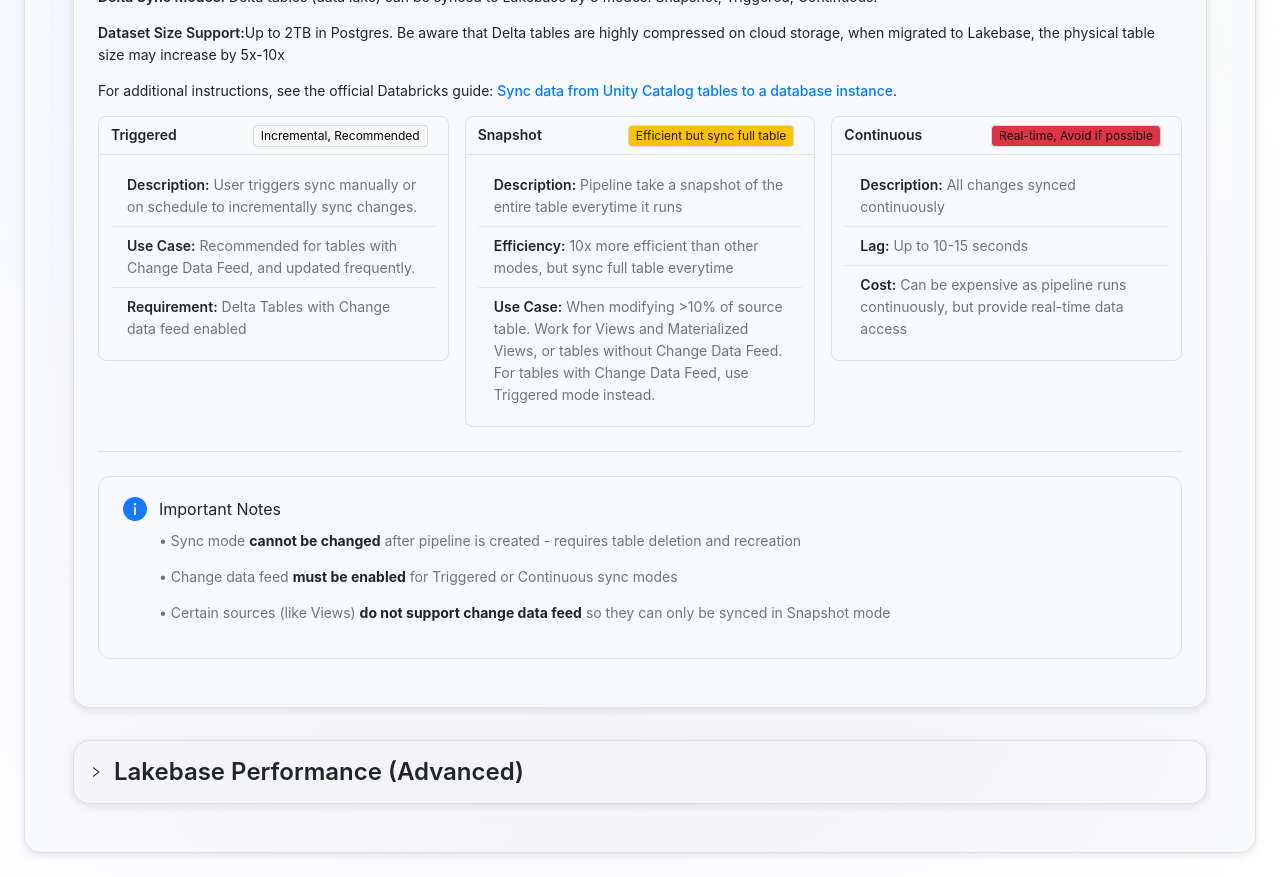
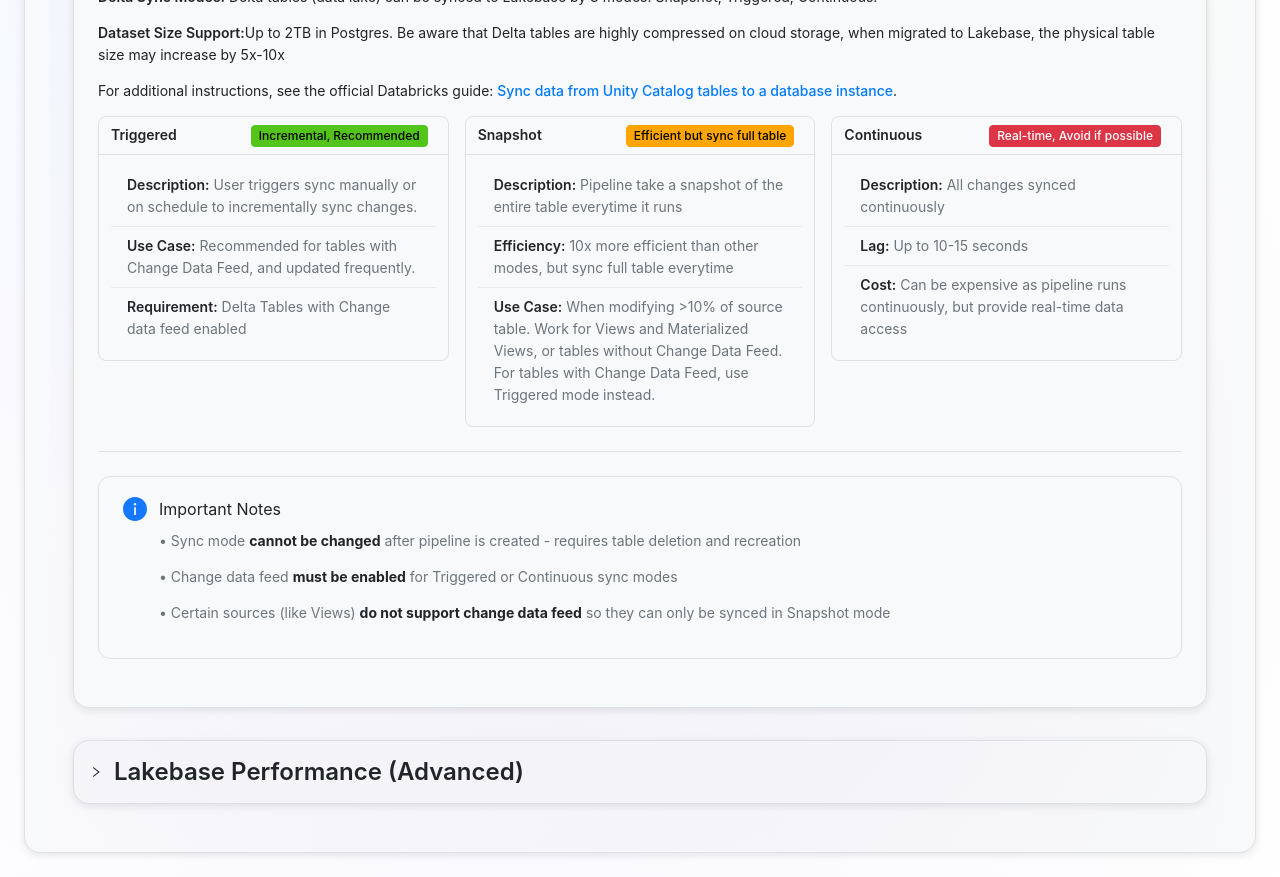
Before and after one commit to databricks-solutions/lakebase-poc-accelerator, a React (Create React App) app in the folder app/frontend/: page / in a window 1280 px wide. Shown: the part 1240-2117 px from the top of the page. Built offline with nearby package versions, Linux system fonts and the light colour scheme.

Commit message:
fixed colors on the red, changed the color of the info icon notification, and removed auto complete on the inputs that had them because that led to bad formatting when selected and the auto complete was not consistent across inputs

```diff
--- a/app/frontend/src/App.css
+++ b/app/frontend/src/App.css
@@ -54,6 +54,8 @@
   font-family: 'Inter', -apple-system, BlinkMacSystemFont, 'Segoe UI', 'Roboto', 'Oxygen', 'Ubuntu', 'Cantarell', 'Fira Sans', 'Droid Sans', 'Helvetica Neue', sans-serif;
 }
 
+
+
 /* Theme-aware Ant Design overrides */
 [data-theme="dark"] .ant-layout {
   background: var(--dark-bg) !important;
@@ -112,7 +114,7 @@
 }
 
 [data-theme="dark"] .ant-card-actions .ant-btn span,
-[data-theme="dark"] .ant-card-actions .ant-btn .anticon,
+[data-theme="dark"] .ant-card-actions .ant-btn ,
 [data-theme="dark"] .ant-card-actions .ant-btn * {
   color: white !important;
   text-shadow: none !important;
@@ -124,7 +126,7 @@
 }
 
 [data-theme="dark"] .ant-card-actions .ant-btn:hover span,
-[data-theme="dark"] .ant-card-actions .ant-btn:hover .anticon,
+[data-theme="dark"] .ant-card-actions .ant-btn:hover,
 [data-theme="dark"] .ant-card-actions .ant-btn:hover * {
   color: white !important;
   text-shadow: none !important;
@@ -625,8 +627,7 @@
 
 /* Force all background properties to be overridden */
 [data-theme="dark"] .ant-switch * {
-  background: inherit !important;
-  background-color: inherit !important;
+  background: inherit;
 }
 
 [data-theme="dark"] .ant-switch:not(.ant-switch-checked) * {
@@ -638,6 +639,7 @@
   background: #ff4d4f !important;
   background-color: #ff4d4f !important;
 }
+
 
 /* Specific tag colors for Delta Sync cards in dark mode */
 /* Override inline styles with more specific selectors */
@@ -759,7 +761,7 @@
 
 /* Remove black boxes around button text */
 [data-theme="dark"] .ant-btn span,
-[data-theme="dark"] .ant-btn .anticon,
+[data-theme="dark"] .ant-btn ,
 [data-theme="dark"] .ant-btn * {
   color: white !important;
   text-shadow: none !important;
@@ -771,7 +773,7 @@
 }
 
 [data-theme="dark"] .ant-btn:hover span,
-[data-theme="dark"] .ant-btn:hover .anticon,
+[data-theme="dark"] .ant-btn:hover ,
 [data-theme="dark"] .ant-btn:hover * {
   color: white !important;
   text-shadow: none !important;
@@ -923,8 +925,33 @@
   color: var(--dark-text);
 }
 
+.success-tag,
 [data-theme="dark"] .success-tag {
   color: black !important;
+  background: #52c41a !important;
+  border-color: #52c41a !important;
+  font-weight: 500 !important;
+}
+
+.acceptable-tag,
+[data-theme="dark"] .acceptable-tag {
+  color: black !important;
+  background: #ffa500 !important;
+  border-color: #ffa500 !important;
+  font-weight: 500 !important;
+}
+
+.failure-tag,
+[data-theme="dark"] .failure-tag {
+  color: white !important;
+  background: #dc3545 !important;
+  border-color: #dc3545 !important;
+  font-weight: 500 !important;
+}
+
+[data-theme="dark"] .ant-input {
+  color: white !important;
+  background: #2a2a2a !important;
 }
 
 [data-theme="dark"] .ant-badge-count {
@@ -1613,6 +1640,12 @@
   justify-content: center !important;
   height: 100% !important;
 }
+
+[data-theme="dark"] .anticon-info-circle * {
+  color: #52c41a !important;
+}
+
+
 
 /* Comprehensive dark mode overrides for all white backgrounds - removed overly broad rule */
 
@@ -1647,7 +1680,7 @@
 /* Additional button text fixes - remove any black boxes */
 [data-theme="dark"] .ant-btn-text,
 [data-theme="dark"] .ant-btn-text span,
-[data-theme="dark"] .ant-btn-text .anticon,
+[data-theme="dark"] .ant-btn-text,
 [data-theme="dark"] .ant-btn-text * {
   color: white !important;
   text-shadow: none !important;
@@ -1661,7 +1694,7 @@
 }
 
 [data-theme="dark"] .ant-btn-primary span,
-[data-theme="dark"] .ant-btn-primary .anticon,
+[data-theme="dark"] .ant-btn-primary,
 [data-theme="dark"] .ant-btn-primary * {
   color: white !important;
   text-shadow: none !important;
@@ -1675,7 +1708,7 @@
 }
 
 [data-theme="dark"] .ant-btn-default span,
-[data-theme="dark"] .ant-btn-default .anticon,
+[data-theme="dark"] .ant-btn-default,
 [data-theme="dark"] .ant-btn-default * {
   color: white !important;
   text-shadow: none !important;
--- a/app/frontend/src/components/ConcurrencyTestingPsycopg.tsx
+++ b/app/frontend/src/components/ConcurrencyTestingPsycopg.tsx
@@ -1002,6 +1002,7 @@ SELECT * FROM customer where c_preferred_cust_flag = %s limit 1000;`
               description={testError}
               type="error"
               showIcon
+              style={{color: '#ff4d4f'}}
             />
           </Card>
         )
--- a/app/frontend/src/components/ConfigurationForm.tsx
+++ b/app/frontend/src/components/ConfigurationForm.tsx
@@ -515,7 +515,7 @@ const ConfigurationForm: React.FC<Props> = ({ onSubmit, loading }) => {
               name="databricks_profile"
               rules={[{ required: true, message: 'Required field' }]}
             >
-              <Input placeholder="DEFAULT" />
+              <Input placeholder="DEFAULT"autoComplete='off'/>
             </Form.Item>
           </Col>
           <Col span={12}>
@@ -523,7 +523,7 @@ const ConfigurationForm: React.FC<Props> = ({ onSubmit, loading }) => {
               label="Lakebase Instance Name"
               name="lakebase_instance_name"
             >
-              <Input placeholder="lakebase-accelerator-instance" />
+              <Input placeholder="lakebase-accelerator-instance" autoComplete='off'/>
             </Form.Item>
           </Col>
         </Row>
@@ -541,7 +541,7 @@ const ConfigurationForm: React.FC<Props> = ({ onSubmit, loading }) => {
               label="Database Name"
               name="database_name"
             >
-              <Input placeholder="databricks_postgres" />
+              <Input placeholder="databricks_postgres" autoComplete='off' />
             </Form.Item>
           </Col>
         </Row>
--- a/app/frontend/src/components/LakebaseOverview.tsx
+++ b/app/frontend/src/components/LakebaseOverview.tsx
@@ -44,7 +44,7 @@ const LakebaseOverview: React.FC = () => {
         }
         type="info"
         showIcon
-        style={styled.alert}
+        style={{...styled.alert}}
       />
 
       {/* Qualifications Section */}
@@ -163,7 +163,7 @@ const LakebaseOverview: React.FC = () => {
               title={<span style={{ color: theme.colors.text }}>Triggered</span>}
               size="small"
               classNames={{ header: 'small-card', body: ')small-card' }}
-              extra={<Tag style={{background: theme.colors.success, color: 'black'}} className='success-tag'>Incremental, Recommended</Tag>}
+              extra={<Tag className='success-tag'>Incremental, Recommended</Tag>}
             >
               <List size="small">
                 <List.Item style={{ color: theme.colors.textSecondary }}>
@@ -182,7 +182,7 @@ const LakebaseOverview: React.FC = () => {
             <Card
               title={<span style={{ color: theme.colors.text }}>Snapshot</span>}
               size="small"
-              extra={<Tag style={{background: theme.colors.warning}}>Efficient but sync full table</Tag>}
+              extra={<Tag className='acceptable-tag'>Efficient but sync full table</Tag>}
             >
               <List size="small">
                 <List.Item style={{ color: theme.colors.textSecondary }}>
@@ -201,7 +201,7 @@ const LakebaseOverview: React.FC = () => {
             <Card
               title={<span style={{ color: theme.colors.text }}>Continuous</span>}
               size="small"
-              extra={<Tag style={{background: theme.colors.error}}>Real-time, Avoid if possible</Tag>}
+              extra={<Tag className='failure-tag'>Real-time, Avoid if possible</Tag>}
             >
               <List size="small">
                 <List.Item style={{ color: theme.colors.textSecondary }}>
@@ -231,7 +231,7 @@ const LakebaseOverview: React.FC = () => {
           }
           type="info"
           showIcon
-          style={styled.alert}
+          style={{...styled.alert, color: '#52c41a'}}
         />
       </Card>
 
@@ -251,7 +251,7 @@ const LakebaseOverview: React.FC = () => {
                       type="info"
                       showIcon
                       className="databricks-alert"
-                      style={{ marginBottom: '16px' }}
+                      style={{...styled.alert, color: '#52c41a', marginBottom: '16px' }}
                     />
                   </Col>
                 </Row>
--- a/app/frontend/src/contexts/ThemeContext.tsx
+++ b/app/frontend/src/contexts/ThemeContext.tsx
@@ -91,7 +91,7 @@ const darkTheme: Theme = {
         borderHover: 'rgba(57, 255, 20, 0.4)',
         success: '#39ff14',
         warning: '#ffa500',
-        error: '#ff1493',
+        error: '#dc3545',
         info: '#00ffff',
         accent1: '#39ff14',
         accent2: '#00ffff',
```
